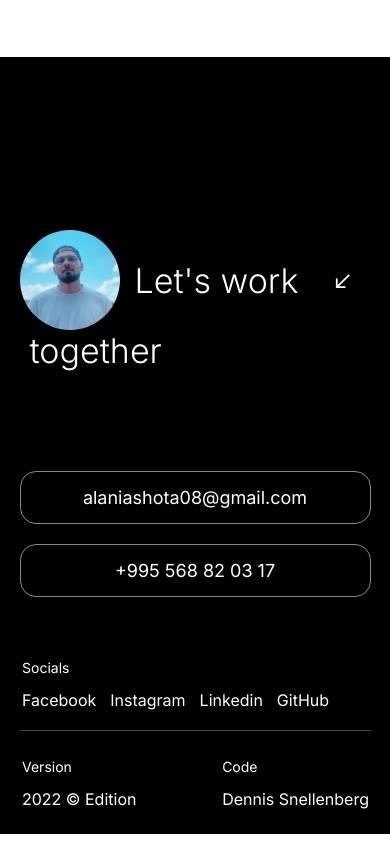
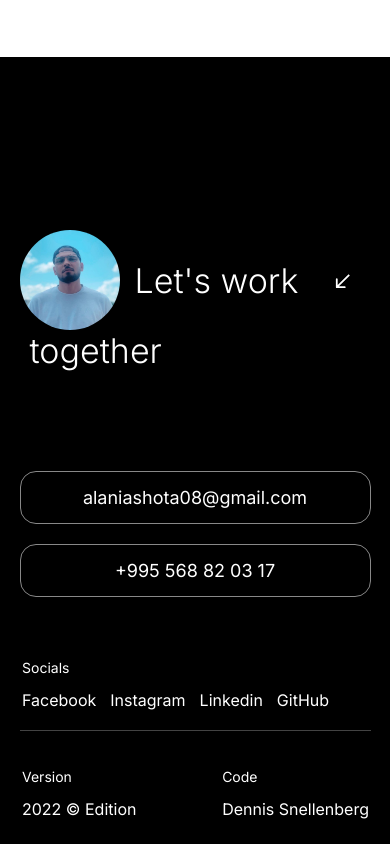
Before and after one commit to AlaniaShota/Portfolio, a React (Vite) app: page / in a window 390 px wide. Shown: the part 3735-4579 px from the top of the page. Built offline with nearby package versions, Linux system fonts and the light colour scheme.

Commit message:
change padding

```diff
--- a/src/components/navigation/footer/Footer.scss
+++ b/src/components/navigation/footer/Footer.scss
@@ -150,7 +150,7 @@ a {
             justify-content: flex-start;
             align-items: flex-start;
             justify-content: space-between;
-            padding: 10px 0 20px 20px;
+            padding: 20px 0 20px 20px;
             width: 90%;
         }
 
```
